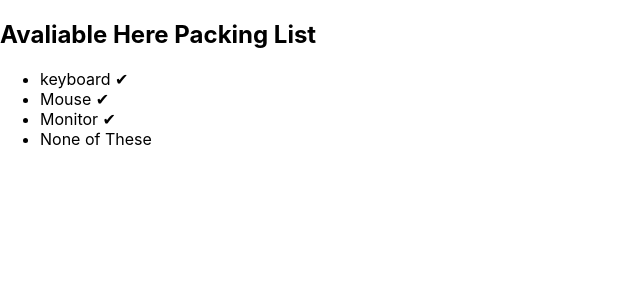
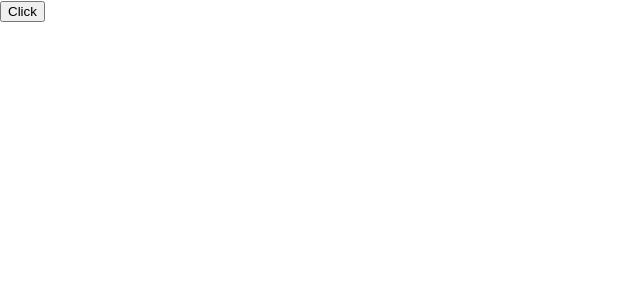
Before and after one commit to anurag-vns/my-react, a React (Create React App) app: page / in a window 1280 px wide. Shown: the top 300 px of the page, without its empty margins (0-640 px from the left). Built offline with nearby package versions, Linux system fonts and the light colour scheme.

Commit message:
Event Handling
 show a message when a user clicks

```diff
--- a/src/App.js
+++ b/src/App.js
@@ -1,13 +1,13 @@
 import './App.css';
 
-import PackingList from './React Tutorial/PackingList';
+import Button from './React Tutorial/Event';
 
 function App(props) {
 
   return (
 
+<Button></Button>
 
-<PackingList></PackingList>
 
   );
 }
--- /dev/null
+++ b/src/React Tutorial/Event.js
@@ -0,0 +1,9 @@
+function Button(){
+    function handleClick(){
+        alert('You Clicked me!');
+    }
+    return(
+        <button onClick={handleClick}>Click</button>
+    );
+}
+export default Button;
```
